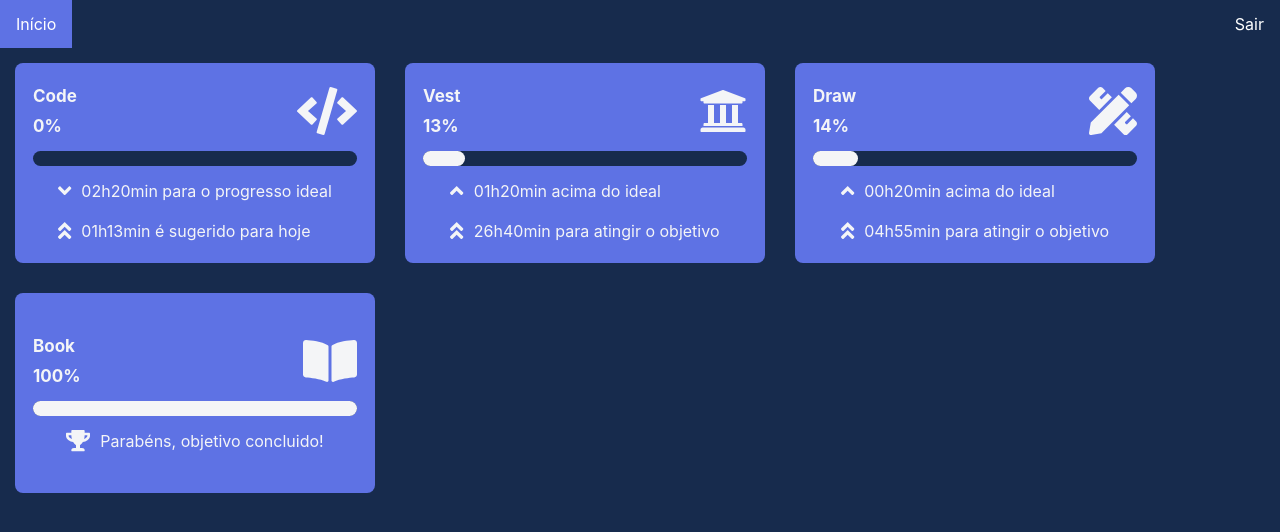
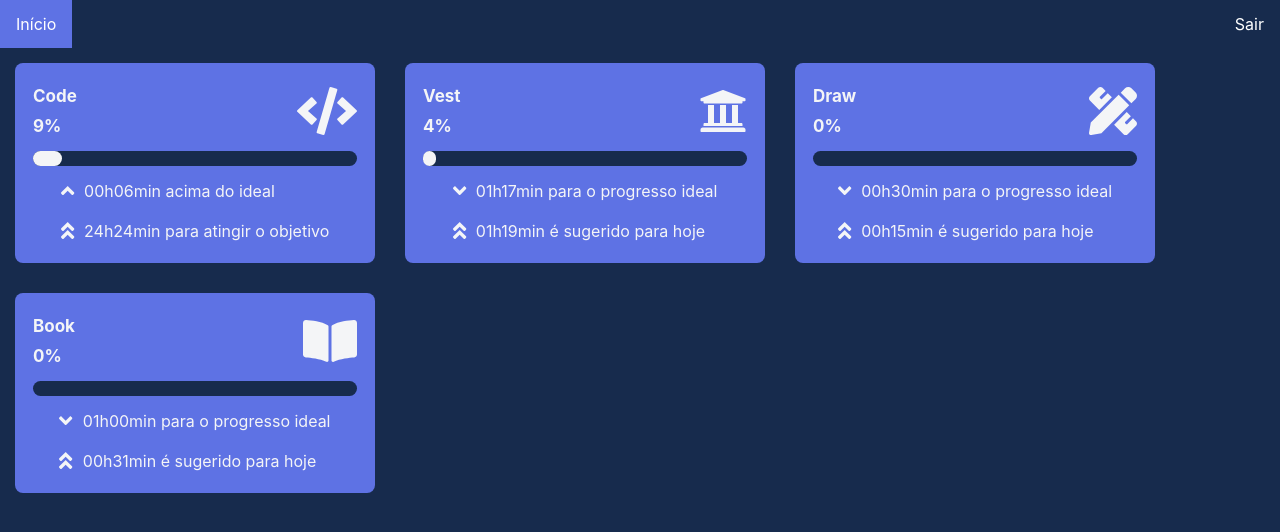
Before and after one commit to faelfer/bttr-client-react, a React (Create React App) app: page / in a window 1280 px wide. Both pictures are taken after typing "name@example.com", "Sample123" into the empty fields and a click on the button "Entrar". Shown: the top 532 px of the page. Built offline with nearby package versions, Linux system fonts and the light colour scheme; the HTML template or start-up script is replaced by a standard one.

Commit message:
update 03/01

```diff
--- a/src/pages/App/index.js
+++ b/src/pages/App/index.js
@@ -5,10 +5,10 @@ import Card from "./components/Card";
 
 function App({ history }) {
     const [listCards, setListCards] = useState([
-        {"name":"Code", "goalPerDay": 70, "goalDone": 0, "icon": "fas fa-code"},
-        {"name":"Vest", "goalPerDay": 80, "goalDone": 240, "icon": "fas fa-university"},
-        {"name":"Draw", "goalPerDay": 15, "goalDone": 50, "icon": "fas fa-pencil-ruler"},
-        {"name":"Book", "goalPerDay": 30, "goalDone": 690, "icon": "fas fa-book-open"}
+        {"name":"Code", "goalPerDay": 70, "goalDone": (73 + 73), "icon": "fas fa-code"},
+        {"name":"Vest", "goalPerDay": 80, "goalDone": (83), "icon": "fas fa-university"},
+        {"name":"Draw", "goalPerDay": 15, "goalDone": 0, "icon": "fas fa-pencil-ruler"},
+        {"name":"Book", "goalPerDay": 30, "goalDone": 0, "icon": "fas fa-book-open"}
     ]);
     return (
         <div className="Container">
```
